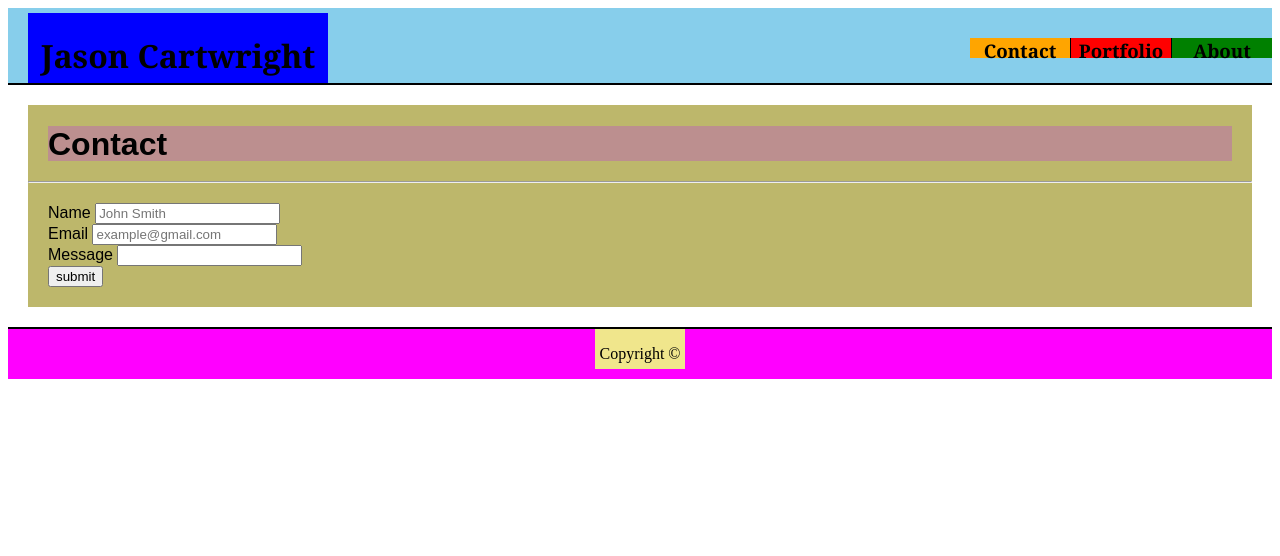
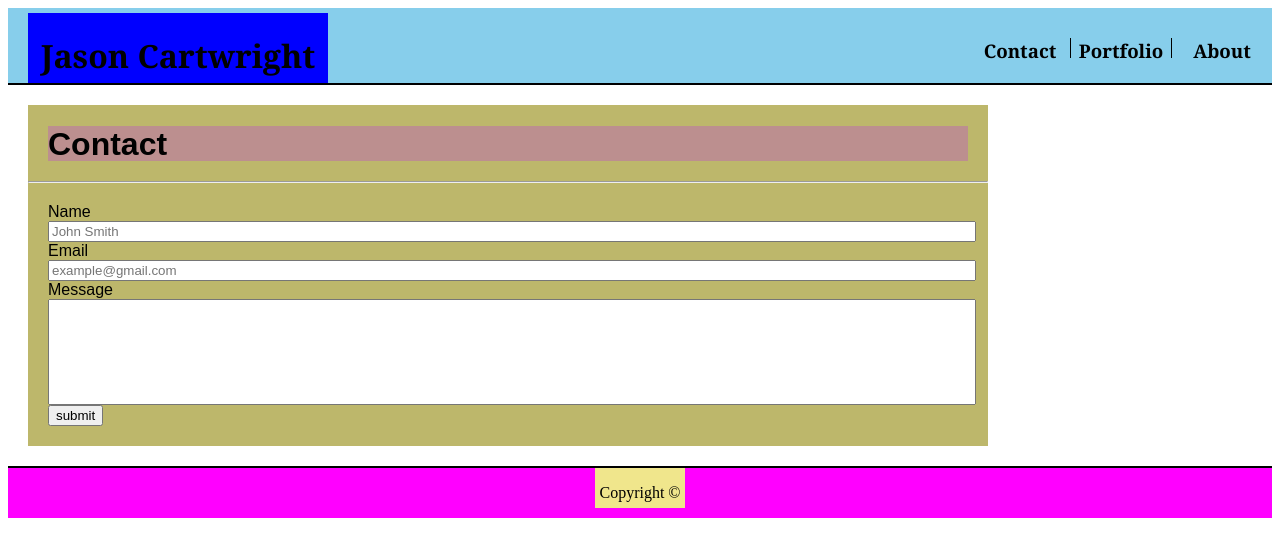
Before and after one commit to JCartwright44/Basic-Portfolio, a plain HTML site: page contact.html in a window 1280 px wide. Drawn offline with Linux system fonts and the light colour scheme.

Commit message:
class updates

```diff
--- a/assets/css/style.css
+++ b/assets/css/style.css
@@ -21,7 +21,6 @@ h3 {
 }
 
 .title_about {
-    background-color: green;
     float: right;
     width: 100px;
     height: 20px;
@@ -30,7 +29,6 @@ h3 {
 }
 
 .title_portfolio {
-    background-color: red;
     float: right;
     width: 100px;
     height: 20px;
@@ -42,7 +40,6 @@ h3 {
 }
 
 .title_contact {
-    background-color: orange;
     float: right;
     width: 100px;
     height: 20px;
@@ -76,6 +73,7 @@ h3 {
     margin-top: 0px;
     overflow: auto;
     margin: 20px;
+    width: 960px;
 }
 
 .image_me {
@@ -110,6 +108,8 @@ h3 {
     width: 200px;
     margin: 20px;
     float: left;
+    z-index: 1;
+    position: relative;
 
 }
 
@@ -159,8 +159,23 @@ h3 {
 .contact_form {
     margin: 20px;
 }
+
+#name {
+    width: 100%;
+}
+
+#email {
+    width: 100%;
+}
+
+#message {
+    width: 100%;
+    height: 100px;
+}
 .hangman {
     background-color: orange;
+    z-index: 2;
+    position: absolute;
 }
 
 .rpg {
```
Also changed, not shown: portfolio.html (+1 -1 lines).
